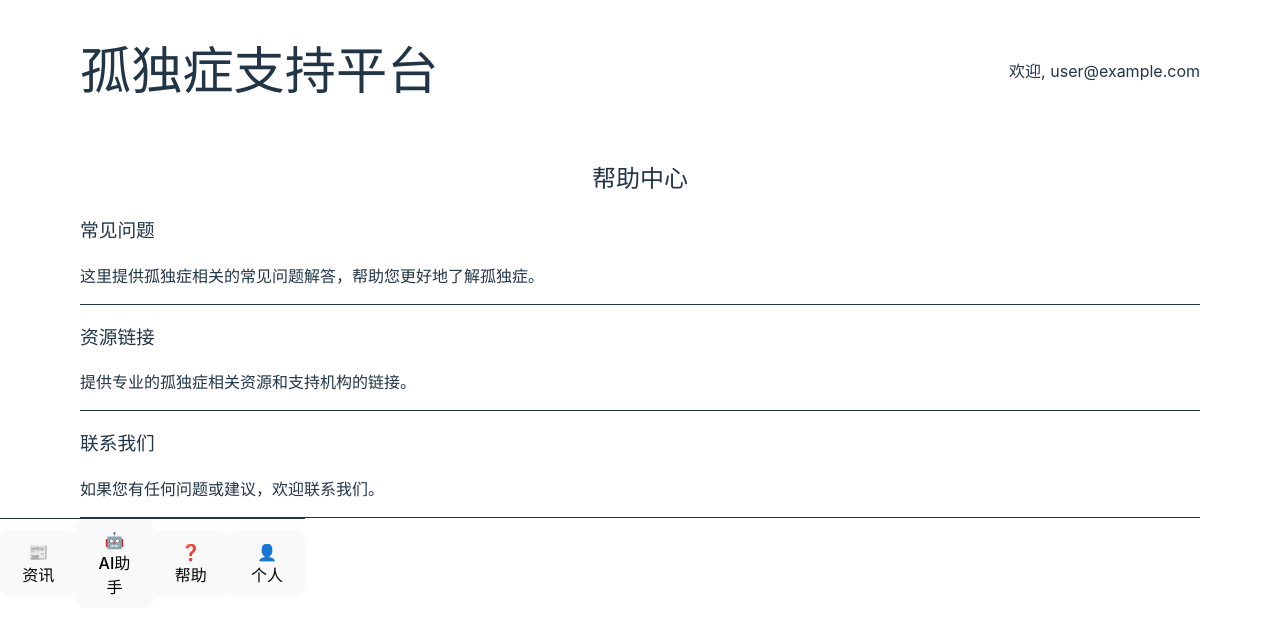
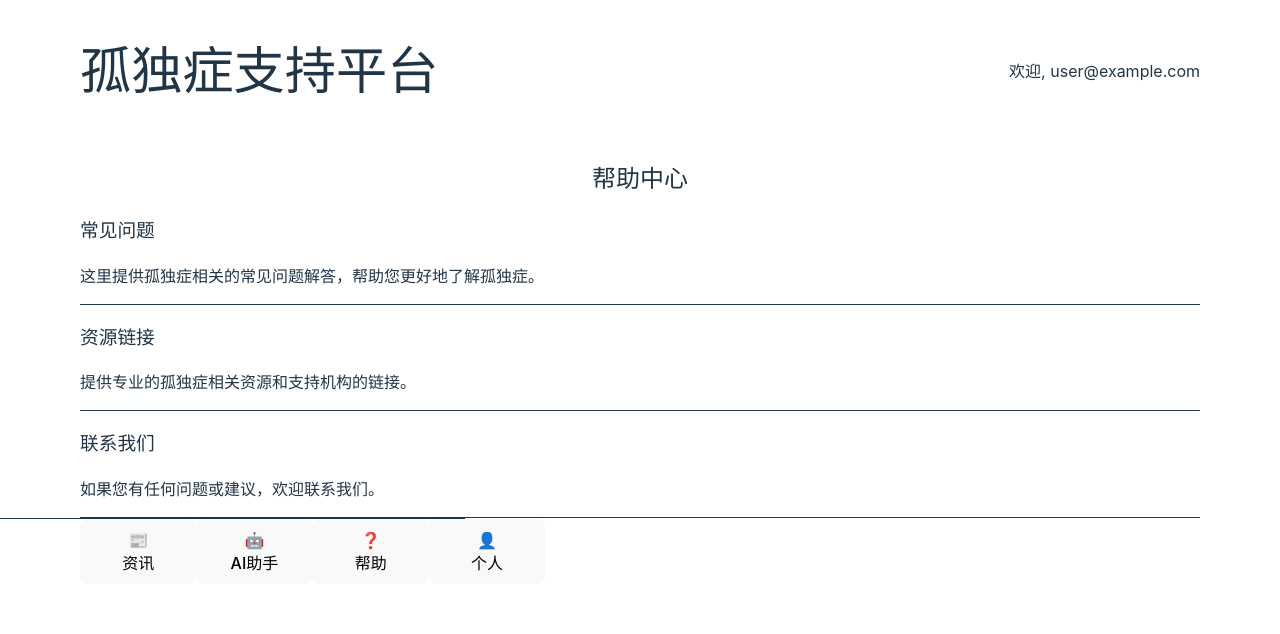
Before and after one commit to julia-lars/asd_app, a React (Vite) app in the folder frontend/: page /help in a window 1280 px wide. Shown: the top 634 px of the page. Built offline with nearby package versions, Linux system fonts and the light colour scheme; no server answers; sample sign-in values are in the browser's storage.

Commit message:
底部状态栏位置

```diff
--- a/frontend/src/components/common/BottomNav.jsx
+++ b/frontend/src/components/common/BottomNav.jsx
@@ -30,7 +30,7 @@ const BottomNav = () => {
 
   return (
     <div className="fixed bottom-0 left-0 right-0 bg-white shadow-md border-t border-gray-200 z-10">
-      <div className="flex justify-around items-center h-20 w-full px-4 sm:px-6 lg:px-8">
+      <div className="flex justify-around items-center h-20 w-full px-[80px]">
         {navItems.map((item) => {
           const isActive = location.pathname === item.path;
           return (
```
